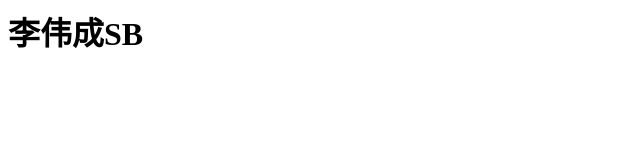
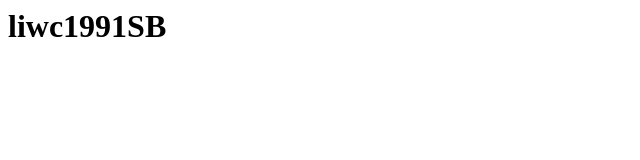
Before and after one commit to MardoPP/liwc1991SB, a plain HTML site: page index.html in a window 1280 px wide. Shown: the whole page, without its empty margins (0-640 px from the left). Drawn offline with Linux system fonts and the light colour scheme.

Commit message:
Update index.html

```diff
--- a/index.html
+++ b/index.html
@@ -5,6 +5,6 @@
 	<title>liwc1991SB</title>
 </head>
 <body>
-	<h1>李伟成SB</h1>
+	<h1>liwc1991SB</h1>
 </body>
 </html>
```
